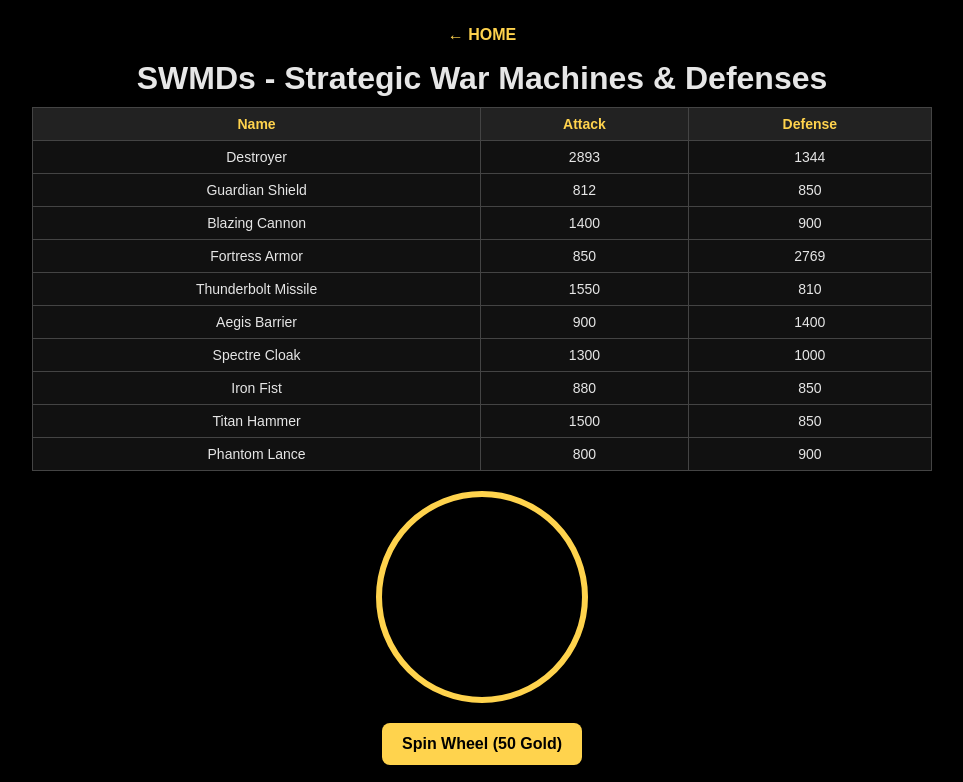
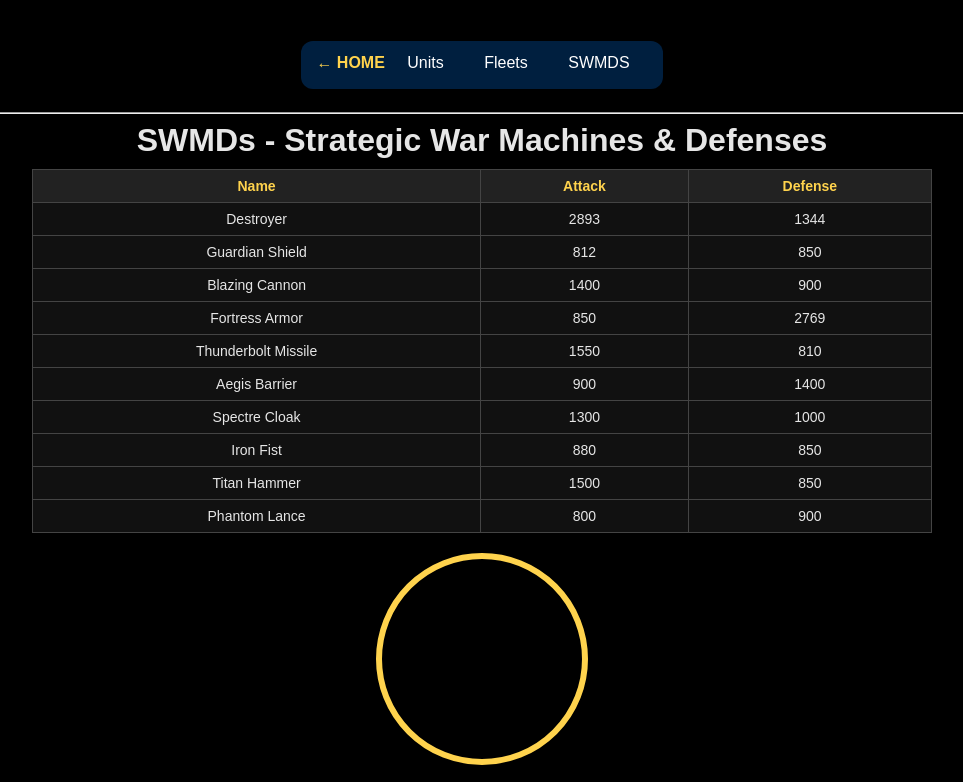
Before and after one commit to Candidussp/WARNATION2, a plain HTML site: page swmds.html in a window 1280 px wide. Shown: the top 782 px of the page, without its empty margins (158-1121 px from the left). Drawn offline with Linux system fonts and the light colour scheme.

Commit message:
Update swmds.html

```diff
--- a/swmds.html
+++ b/swmds.html
@@ -123,11 +123,45 @@
     left: 50%;
     transform: translateX(-50%);
   }
+  .page-tabs {
+  display: inline-block;
+  background: #001f3f; /* dark blue */
+  border-radius: 12px;
+  padding: 5px 15px;
+  box-shadow: 0 0 8px rgba(0,0,0,0.4);
+}
+
+.page-tabs .tab-link {
+  color: #fff;
+  text-decoration: none;
+  padding: 8px 18px;
+  display: inline-block;
+  border-radius: 8px;
+  transition: background 0.3s;
+}
+
+.page-tabs .tab-link:hover {
+  background: #004080;
+}
+
+.page-tabs .tab-link.active {
+  background: #0074D9;
+  font-weight: bold;
+}
+
 </style>
 </head>
 <body>
 
-<a class="home" href="Homepage.html">← HOME</a>
+</div> <!-- Navigation Tabs -->
+<div class="page-tabs" style="margin: 15px 0; text-align: center;">
+ <a class="home" href="Homepage.html">← HOME</a>
+  <a href="Units.html" class="tab-link">Units</a>
+  <a href="Fleets.html" class="tab-link">Fleets</a>
+  <a href="SWMDS.html" class="tab-link">SWMDS</a>
+</div>
+
+<hr>
 <h1>SWMDs - Strategic War Machines & Defenses</h1>
 
 <table>
@@ -280,6 +314,15 @@
 
   spinBtn.addEventListener('click', spinWheel);
 </script>
+<script>
+  // Highlight current page tab
+  const current = location.pathname.split("/").pop();
+  document.querySelectorAll(".page-tabs .tab-link").forEach(link => {
+    if(link.getAttribute("href") === current){
+      link.classList.add("active");
+    }
+  });
+</script>
 
 
 </body>
```
